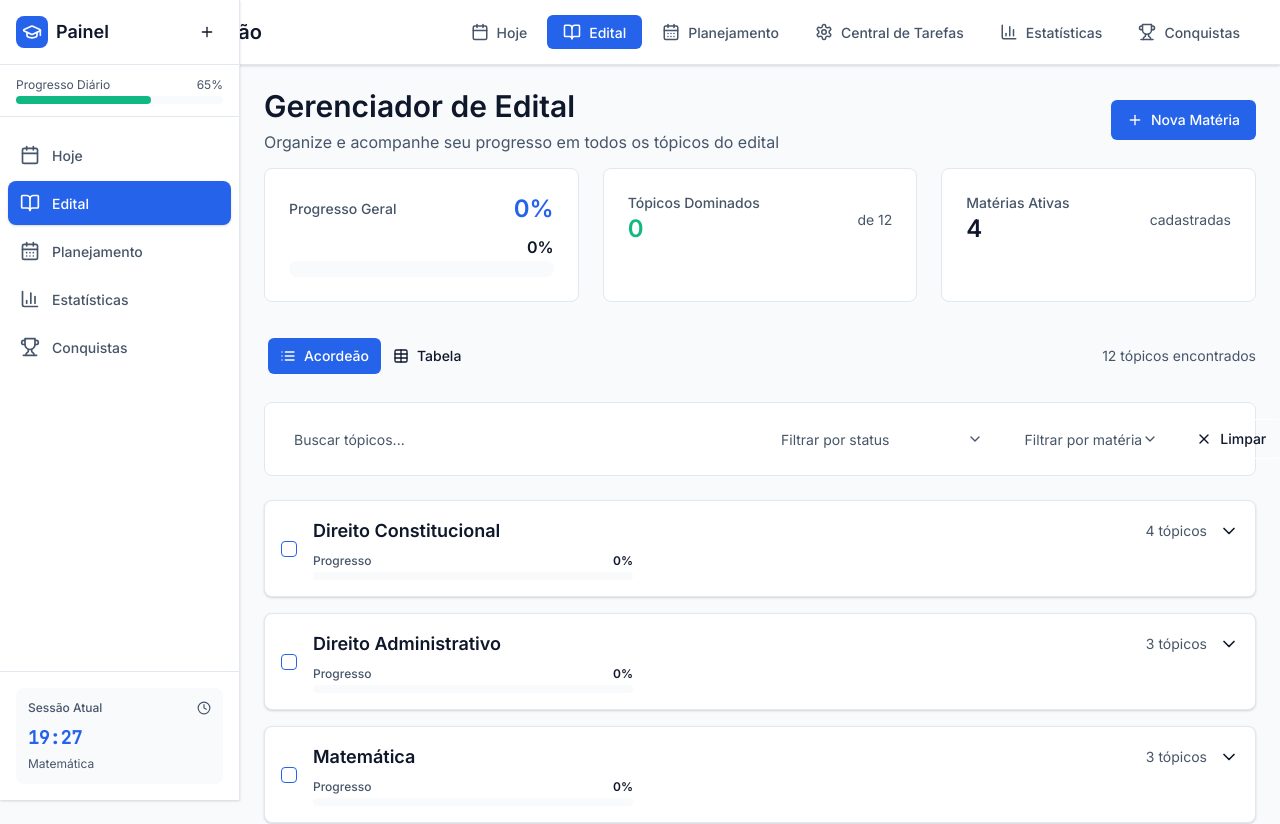
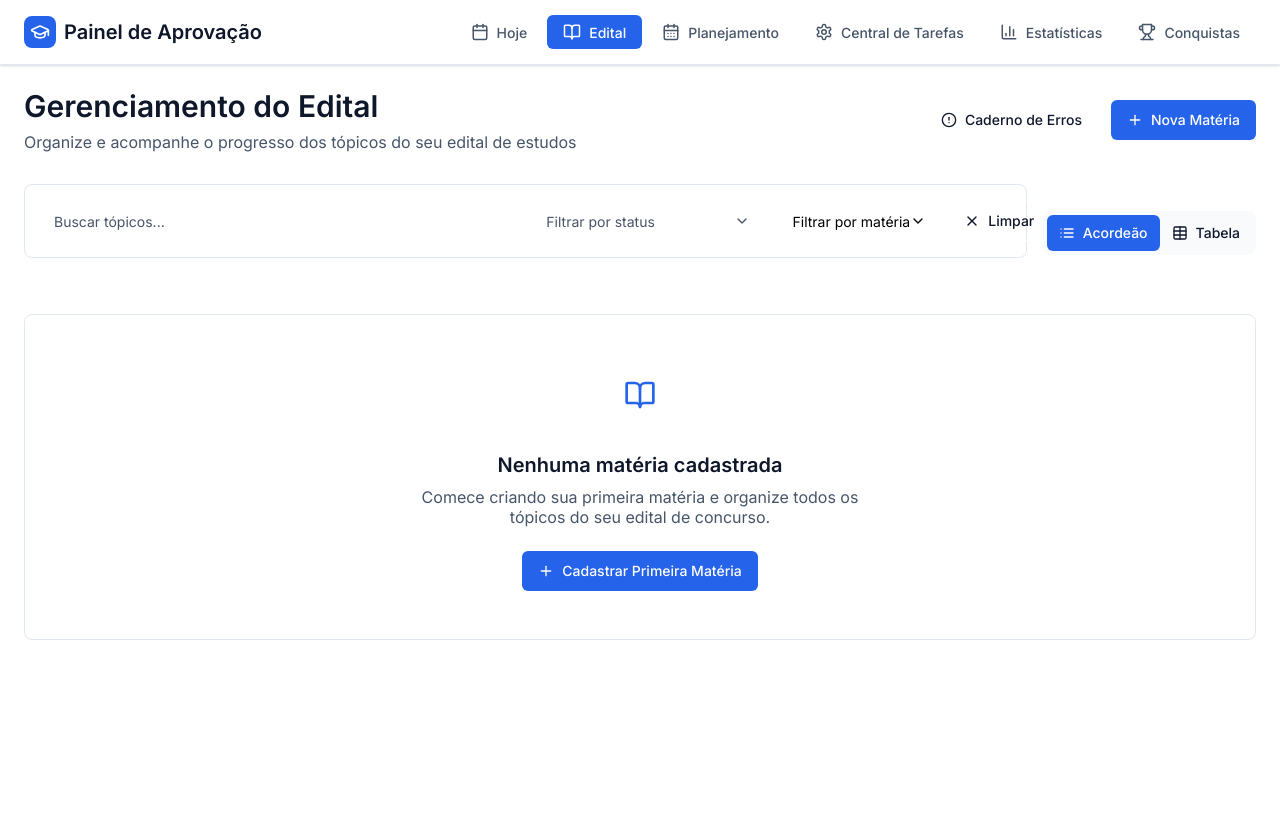
Before and after one commit to Arthur-prog-prf/Questoes-teste, a React (Vite) app: page /exam-syllabus-manager in a window 1280 px wide. Shown: the top 824 px of the page. After the commit the page ends 800 px from the top, so only its background shows below. Built offline with nearby package versions, Linux system fonts and the light colour scheme.

Commit message:
Update index.jsx

```diff
--- a/src/pages/exam-syllabus-manager/index.jsx
+++ b/src/pages/exam-syllabus-manager/index.jsx
@@ -1,438 +1,235 @@
 import React, { useState, useEffect } from 'react';
 import Header from '../../components/ui/Header';
-import Sidebar from '../../components/ui/Sidebar';
 import Button from '../../components/ui/Button';
+import Icon from '../../components/AppIcon';
 import ViewModeToggle from './components/ViewModeToggle';
 import SearchAndFilters from './components/SearchAndFilters';
 import AccordionView from './components/AccordionView';
 import TableView from './components/TableView';
 import BulkActions from './components/BulkActions';
 import AddSubjectModal from './components/AddSubjectModal';
-import ProgressIndicator from './components/ProgressIndicator';
+import ErrorNotebook from './components/ErrorNotebook';
 
 const ExamSyllabusManager = () => {
-  const [viewMode, setViewMode] = useState('accordion');
-  const [searchTerm, setSearchTerm] = useState('');
-  const [statusFilter, setStatusFilter] = useState('');
-  const [subjectFilter, setSubjectFilter] = useState('');
-  const [selectedItems, setSelectedItems] = useState(new Set());
+  const [viewMode, setViewMode] = useState('accordion'); // 'accordion' or 'table'
+  const [searchQuery, setSearchQuery] = useState('');
+  const [statusFilter, setStatusFilter] = useState('all');
+  const [selectedSubjects, setSelectedSubjects] = useState([]);
   const [isAddModalOpen, setIsAddModalOpen] = useState(false);
-  const [isSidebarCollapsed, setIsSidebarCollapsed] = useState(false);
+  const [isErrorNotebookOpen, setIsErrorNotebookOpen] = useState(false);
 
-  // Reset all progress and error data
-  const [subjects, setSubjects] = useState([
-    {
-      id: 1,
-      name: 'Direito Constitucional',
-      topics: [
-        {
-          id: 101,
-          name: 'Princípios Fundamentais da Constituição',
-          status: 'not-studied',
-          lastStudied: null,
-          masteryPercentage: 0,
-          notes: ''
-        },
-        {
-          id: 102,
-          name: 'Direitos e Garantias Fundamentais',
-          status: 'not-studied',
-          lastStudied: null,
-          masteryPercentage: 0,
-          notes: ''
-        },
-        {
-          id: 103,
-          name: 'Organização do Estado',
-          status: 'not-studied',
-          lastStudied: null,
-          masteryPercentage: 0,
-          notes: ''
-        },
-        {
-          id: 104,
-          name: 'Organização dos Poderes',
-          status: 'not-studied',
-          lastStudied: null,
-          masteryPercentage: 0,
-          notes: ''
-        }
-      ]
-    },
-    {
-      id: 2,
-      name: 'Direito Administrativo',
-      topics: [
-        {
-          id: 201,
-          name: 'Princípios da Administração Pública',
-          status: 'not-studied',
-          lastStudied: null,
-          masteryPercentage: 0,
-          notes: ''
-        },
-        {
-          id: 202,
-          name: 'Atos Administrativos',
-          status: 'not-studied',
-          lastStudied: null,
-          masteryPercentage: 0,
-          notes: ''
-        },
-        {
-          id: 203,
-          name: 'Licitações e Contratos',
-          status: 'not-studied',
-          lastStudied: null,
-          masteryPercentage: 0,
-          notes: ''
-        }
-      ]
-    },
-    {
-      id: 3,
-      name: 'Matemática',
-      topics: [
-        {
-          id: 301,
-          name: 'Regra de Três',
-          status: 'not-studied',
-          lastStudied: null,
-          masteryPercentage: 0,
-          notes: ''
-        },
-        {
-          id: 302,
-          name: 'Porcentagem',
-          status: 'not-studied',
-          lastStudied: null,
-          masteryPercentage: 0,
-          notes: ''
-        },
-        {
-          id: 303,
-          name: 'Juros Simples e Compostos',
-          status: 'not-studied',
-          lastStudied: null,
-          masteryPercentage: 0,
-          notes: ''
-        }
-      ]
-    },
-    {
-      id: 4,
-      name: 'Português',
-      topics: [
-        {
-          id: 401,
-          name: 'Concordância Verbal',
-          status: 'not-studied',
-          lastStudied: null,
-          masteryPercentage: 0,
-          notes: ''
-        },
-        {
-          id: 402,
-          name: 'Concordância Nominal',
-          status: 'not-studied',
-          lastStudied: null,
-          masteryPercentage: 0,
-          notes: ''
-        }
-      ]
-    }
-  ]);
+  // Mock data - In real app, this would come from Supabase
+  const [subjects, setSubjects] = useState([]);
 
-  // Filter subjects based on search and filters
-  const filteredSubjects = subjects?.map(subject => {
-    const filteredTopics = subject?.topics?.filter(topic => {
-      const matchesSearch = topic?.name?.toLowerCase()?.includes(searchTerm?.toLowerCase()) ||
-                           subject?.name?.toLowerCase()?.includes(searchTerm?.toLowerCase());
-      const matchesStatus = !statusFilter || topic?.status === statusFilter;
-      const matchesSubject = !subjectFilter || subject?.id?.toString() === subjectFilter;
-
-      return matchesSearch && matchesStatus && matchesSubject;
-    });
-
-    return {
-      ...subject,
-      topics: filteredTopics
-    };
-  })?.filter(subject => subject?.topics?.length > 0);
-
-  // Calculate overall progress
-  const calculateOverallProgress = () => {
-    const allTopics = subjects?.flatMap(subject => subject?.topics);
-    if (allTopics?.length === 0) return 0;
-
-    const totalMastery = allTopics?.reduce((sum, topic) => sum + topic?.masteryPercentage, 0);
-    return Math.round(totalMastery / allTopics?.length);
+  const handleAddSubject = (newSubject) => {
+    const subject = {
+      id: `subject-${Date.now()}`,
+      name: newSubject?.name,
+      topics: newSubject?.topics?.map((topic, index) => ({
+        id: `topic-${Date.now()}-${index}`,
+        name: topic?.name,
+        status: topic?.status || 'not-started',
+        progress: topic?.progress || 0,
+        notes: topic?.notes || '',
+        errors: []
+      })),
+      progress: 0,
+      createdAt: new Date()?.toISOString()
     };
 
-  const handleStatusChange = (topicId, newStatus) => {
-    setSubjects(prevSubjects =>
-      prevSubjects?.map(subject => ({
-        ...subject,
-        topics: subject?.topics?.map(topic =>
-          topic?.id === topicId
-            ? {
-                ...topic,
-                status: newStatus,
-                lastStudied: newStatus !== 'not-studied' ? new Date()?.toISOString()?.split('T')?.[0] : null,
-                masteryPercentage: newStatus === 'mastered' ? Math.max(topic?.masteryPercentage, 85) : topic?.masteryPercentage
-              }
-            : topic
-        )
-      }))
-    );
+    setSubjects(prev => [...prev, subject]);
+    setIsAddModalOpen(false);
   };
 
-  const handleNotesChange = (topicId, notes) => {
-    setSubjects(prevSubjects =>
-      prevSubjects?.map(subject => ({
-        ...subject,
-        topics: subject?.topics?.map(topic =>
-          topic?.id === topicId ? { ...topic, notes } : topic
-        )
-      }))
-    );
-  };
-
-  const handleItemSelect = (itemId, isSelected) => {
-    const newSelected = new Set(selectedItems);
-    if (isSelected) {
-      newSelected?.add(itemId);
-    } else {
-      newSelected?.delete(itemId);
-    }
-    setSelectedItems(newSelected);
-  };
-
-  const handleBulkStatusChange = (newStatus) => {
-    const topicIds = Array.from(selectedItems)?.filter(item => item?.startsWith('topic-'))?.map(item => parseInt(item?.replace('topic-', '')));
-
-    topicIds?.forEach(topicId => {
-      handleStatusChange(topicId, newStatus);
-    });
-
-    setSelectedItems(new Set());
-  };
-
-  const handleBulkDelete = () => {
-    if (window.confirm('Tem certeza que deseja excluir os itens selecionados?')) {
-      const topicIds = Array.from(selectedItems)?.filter(item => item?.startsWith('topic-'))?.map(item => parseInt(item?.replace('topic-', '')));
-
-      setSubjects(prevSubjects =>
-        prevSubjects?.map(subject => ({
-          ...subject,
-          topics: subject?.topics?.filter(topic => !topicIds?.includes(topic?.id))
-        }))?.filter(subject => subject?.topics?.length > 0)
-      );
-
-      setSelectedItems(new Set());
-    }
-  };
-
-  const handleAddSubject = (subjectData) => {
-    const newSubject = {
-      id: Math.max(...subjects?.map(s => s?.id)) + 1,
-      name: subjectData?.name,
-      topics: subjectData?.topics?.map((topicName, index) => ({
-        id: Date.now() + index,
-        name: topicName,
-        status: 'not-studied',
-        lastStudied: null,
-        masteryPercentage: 0,
-        notes: ''
-      }))
-    };
-
-    setSubjects(prev => [...prev, newSubject]);
-  };
-
-  const handleClearFilters = () => {
-    setSearchTerm('');
-    setStatusFilter('');
-    setSubjectFilter('');
-  };
-
-  const overallProgress = calculateOverallProgress();
-  const totalTopics = subjects?.reduce((sum, subject) => sum + subject?.topics?.length, 0);
-  const masteredTopics = subjects?.reduce((sum, subject) =>
-    sum + subject?.topics?.filter(topic => topic?.status === 'mastered')?.length, 0
-  );
-
   return (
-    <div className="min-h-screen bg-surface">
+    <div className="min-h-screen bg-background">
       <Header />
-      <Sidebar
-        isCollapsed={isSidebarCollapsed}
-        onToggleCollapse={() => setIsSidebarCollapsed(!isSidebarCollapsed)}
-      />
-      <main className={`transition-all duration-300 ${isSidebarCollapsed ? 'lg:ml-16' : 'lg:ml-60'} pt-16`}>
-        <div className="p-6">
+      <main className="pt-16">
+        <div className="p-6 max-w-7xl mx-auto">
           {/* Page Header */}
-          <div className="mb-8">
-            <div className="flex items-center justify-between mb-4">
+          <div className="flex items-center justify-between mb-8">
             <div>
               <h1 className="text-3xl font-bold text-foreground mb-2">
-                  Gerenciador de Edital
+                Gerenciamento do Edital
               </h1>
               <p className="text-text-secondary">
-                  Organize e acompanhe seu progresso em todos os tópicos do edital
+                Organize e acompanhe o progresso dos tópicos do seu edital de estudos
               </p>
             </div>
+
+            <div className="flex items-center space-x-3">
+              <Button
+                variant="outline"
+                onClick={() => setIsErrorNotebookOpen(true)}
+                iconName="AlertCircle"
+                iconPosition="left"
+              >
+                Caderno de Erros
+              </Button>
+
               <Button
                 variant="default"
                 onClick={() => setIsAddModalOpen(true)}
                 iconName="Plus"
                 iconPosition="left"
-                iconSize={16}
               >
                 Nova Matéria
               </Button>
             </div>
-
-            {/* Overall Progress */}
-            <div className="grid grid-cols-1 md:grid-cols-3 gap-6 mb-6">
-              <div className="bg-white rounded-lg border border-border p-6">
-                <div className="flex items-center justify-between mb-3">
-                  <h3 className="text-sm font-medium text-text-secondary">
-                    Progresso Geral
-                  </h3>
-                  <span className="text-2xl font-bold text-primary">
-                    {overallProgress}%
-                  </span>
-                </div>
-                <ProgressIndicator
-                  percentage={overallProgress}
-                  label=""
-                  size="lg"
-                />
           </div>
 
-              <div className="bg-white rounded-lg border border-border p-6">
-                <div className="flex items-center justify-between">
-                  <div>
-                    <p className="text-sm font-medium text-text-secondary">
-                      Tópicos Dominados
-                    </p>
-                    <p className="text-2xl font-bold text-success">
-                      {masteredTopics}
-                    </p>
-                  </div>
-                  <div className="text-text-secondary">
-                    <span className="text-sm">de {totalTopics}</span>
-                  </div>
-                </div>
-              </div>
+          {/* Controls Row */}
+          <div className="flex flex-col lg:flex-row lg:items-center lg:justify-between gap-4 mb-8">
+            <SearchAndFilters
+              searchTerm={searchQuery}
+              onSearchChange={setSearchQuery}
+              subjectFilter={statusFilter}
+              onSubjectFilterChange={setStatusFilter}
+              subjects={subjects}
+              onClearFilters={() => {
+                setSearchQuery('');
+                setStatusFilter('all');
+              }}
+            />
 
-              <div className="bg-white rounded-lg border border-border p-6">
-                <div className="flex items-center justify-between">
-                  <div>
-                    <p className="text-sm font-medium text-text-secondary">
-                      Matérias Ativas
-                    </p>
-                    <p className="text-2xl font-bold text-foreground">
-                      {subjects?.length}
-                    </p>
-                  </div>
-                  <div className="text-text-secondary">
-                    <span className="text-sm">cadastradas</span>
-                  </div>
-                </div>
-              </div>
-            </div>
-          </div>
-
-          {/* Controls */}
-          <div className="flex items-center justify-between mb-6">
             <ViewModeToggle
               viewMode={viewMode}
               onViewModeChange={setViewMode}
             />
-            <div className="text-sm text-text-secondary">
-              {filteredSubjects?.reduce((sum, subject) => sum + subject?.topics?.length, 0)} tópicos encontrados
-            </div>
           </div>
 
-          {/* Search and Filters */}
-          <SearchAndFilters
-            searchTerm={searchTerm}
-            onSearchChange={setSearchTerm}
-            statusFilter={statusFilter}
-            onStatusFilterChange={setStatusFilter}
-            subjectFilter={subjectFilter}
-            onSubjectFilterChange={setSubjectFilter}
-            subjects={subjects}
-            onClearFilters={handleClearFilters}
+          {/* Bulk Actions */}
+          {selectedSubjects?.length > 0 && (
+            <div className="mb-6">
+              <BulkActions
+                selectedCount={selectedSubjects?.length}
+                onClearSelection={() => setSelectedSubjects([])}
+                onBulkStatusChange={(status) => {
+                  // Handle bulk status change
+                  console.log('Bulk status change to:', status);
+                }}
+                onBulkDelete={() => {
+                  // Handle bulk delete
+                  console.log('Bulk delete subjects:', selectedSubjects);
+                }}
               />
-
-          {/* Bulk Actions */}
-          <BulkActions
-            selectedCount={selectedItems?.size}
-            onBulkStatusChange={handleBulkStatusChange}
-            onBulkDelete={handleBulkDelete}
-          />
-
-          {/* Content Views */}
-          {viewMode === 'accordion' ? (
-            <AccordionView
-              subjects={filteredSubjects}
-              onStatusChange={handleStatusChange}
-              onNotesChange={handleNotesChange}
-              selectedItems={selectedItems}
-              onItemSelect={handleItemSelect}
-            />
-          ) : (
-            <TableView
-              subjects={filteredSubjects}
-              onStatusChange={handleStatusChange}
-              onNotesChange={handleNotesChange}
-              selectedItems={selectedItems}
-              onItemSelect={handleItemSelect}
-            />
+            </div>
           )}
 
-          {/* Empty State */}
-          {filteredSubjects?.length === 0 && (
-            <div className="text-center py-12 bg-white rounded-lg border border-border">
-              <div className="max-w-md mx-auto">
-                <div className="w-16 h-16 bg-muted rounded-full flex items-center justify-center mx-auto mb-4">
-                  <span className="text-2xl">📚</span>
+          {/* Content */}
+          {subjects?.length === 0 ? (
+            <div className="bg-white rounded-lg border border-border p-12 text-center">
+              <div className="w-16 h-16 bg-primary/10 rounded-full flex items-center justify-center mx-auto mb-6">
+                <Icon name="BookOpen" size={32} color="var(--color-primary)" />
               </div>
-                <h3 className="text-lg font-medium text-foreground mb-2">
-                  Nenhuma matéria encontrada
+              <h3 className="text-xl font-semibold text-foreground mb-2">
+                Nenhuma matéria cadastrada
               </h3>
-                <p className="text-text-secondary mb-6">
-                  {subjects?.length === 0
-                    ? 'Comece adicionando sua primeira matéria do edital'
-                    : 'Tente ajustar os filtros ou termos de busca'
-                  }
+              <p className="text-text-secondary max-w-md mx-auto mb-6">
+                Comece criando sua primeira matéria e organize todos os tópicos do seu edital de concurso.
               </p>
-                {subjects?.length === 0 && (
               <Button
                 variant="default"
                 onClick={() => setIsAddModalOpen(true)}
                 iconName="Plus"
                 iconPosition="left"
-                    iconSize={16}
               >
-                    Adicionar Primeira Matéria
+                Cadastrar Primeira Matéria
               </Button>
+            </div>
+          ) : (
+            <>
+              {viewMode === 'accordion' ? (
+                <AccordionView
+                  subjects={subjects}
+                  searchQuery={searchQuery}
+                  statusFilter={statusFilter}
+                  selectedItems={selectedSubjects}
+                  onItemSelect={setSelectedSubjects}
+                  onSubjectUpdate={(updatedSubject) => {
+                    setSubjects(prev => prev?.map(s =>
+                      s?.id === updatedSubject?.id ? updatedSubject : s
+                    ));
+                  }}
+                  onStatusChange={(subjectId, topicId, status) => {
+                    setSubjects(prev => prev?.map(subject =>
+                      subject?.id === subjectId ? {
+                        ...subject,
+                        topics: subject?.topics?.map(topic =>
+                          topic?.id === topicId ? { ...topic, status } : topic
+                        )
+                      } : subject
+                    ));
+                  }}
+                  onNotesChange={(subjectId, topicId, notes) => {
+                    setSubjects(prev => prev?.map(subject =>
+                      subject?.id === subjectId ? {
+                        ...subject,
+                        topics: subject?.topics?.map(topic =>
+                          topic?.id === topicId ? { ...topic, notes } : topic
+                        )
+                      } : subject
+                    ));
+                  }}
+                />
+              ) : (
+                <TableView
+                  subjects={subjects}
+                  searchQuery={searchQuery}
+                  statusFilter={statusFilter}
+                  selectedItems={selectedSubjects}
+                  onItemSelect={setSelectedSubjects}
+                  onSubjectUpdate={(updatedSubject) => {
+                    setSubjects(prev => prev?.map(s =>
+                      s?.id === updatedSubject?.id ? updatedSubject : s
+                    ));
+                  }}
+                  onStatusChange={(subjectId, topicId, status) => {
+                    setSubjects(prev => prev?.map(subject =>
+                      subject?.id === subjectId ? {
+                        ...subject,
+                        topics: subject?.topics?.map(topic =>
+                          topic?.id === topicId ? { ...topic, status } : topic
+                        )
+                      } : subject
+                    ));
+                  }}
+                  onNotesChange={(subjectId, topicId, notes) => {
+                    setSubjects(prev => prev?.map(subject =>
+                      subject?.id === subjectId ? {
+                        ...subject,
+                        topics: subject?.topics?.map(topic =>
+                          topic?.id === topicId ? { ...topic, notes } : topic
+                        )
+                      } : subject
+                    ));
+                  }}
+                />
               )}
-              </div>
-            </div>
+            </>
           )}
-        </div>
-      </main>
+
           {/* Add Subject Modal */}
+          {isAddModalOpen && (
             <AddSubjectModal
               isOpen={isAddModalOpen}
               onClose={() => setIsAddModalOpen(false)}
               onAddSubject={handleAddSubject}
-        existingSubjects={subjects}
             />
+          )}
+
+          {/* Error Notebook */}
+          {isErrorNotebookOpen && (
+            <ErrorNotebook
+              isOpen={isErrorNotebookOpen}
+              onClose={() => setIsErrorNotebookOpen(false)}
+              topicId={null}
+              notes=""
+              onNotesChange={() => {}}
+            />
+          )}
+        </div>
+      </main>
     </div>
   );
 };
```
Lines whose indentation alone changed are shown as unchanged.
